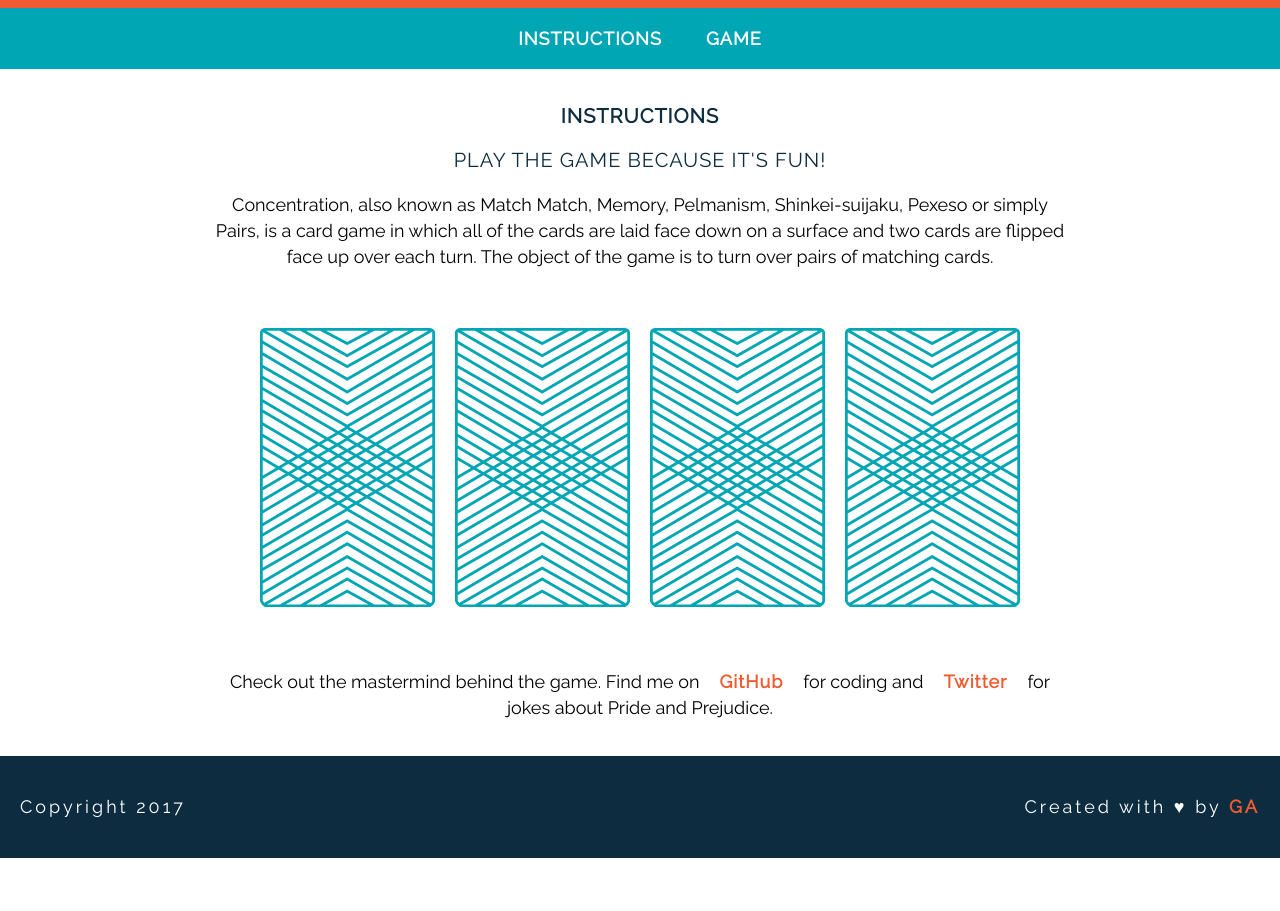
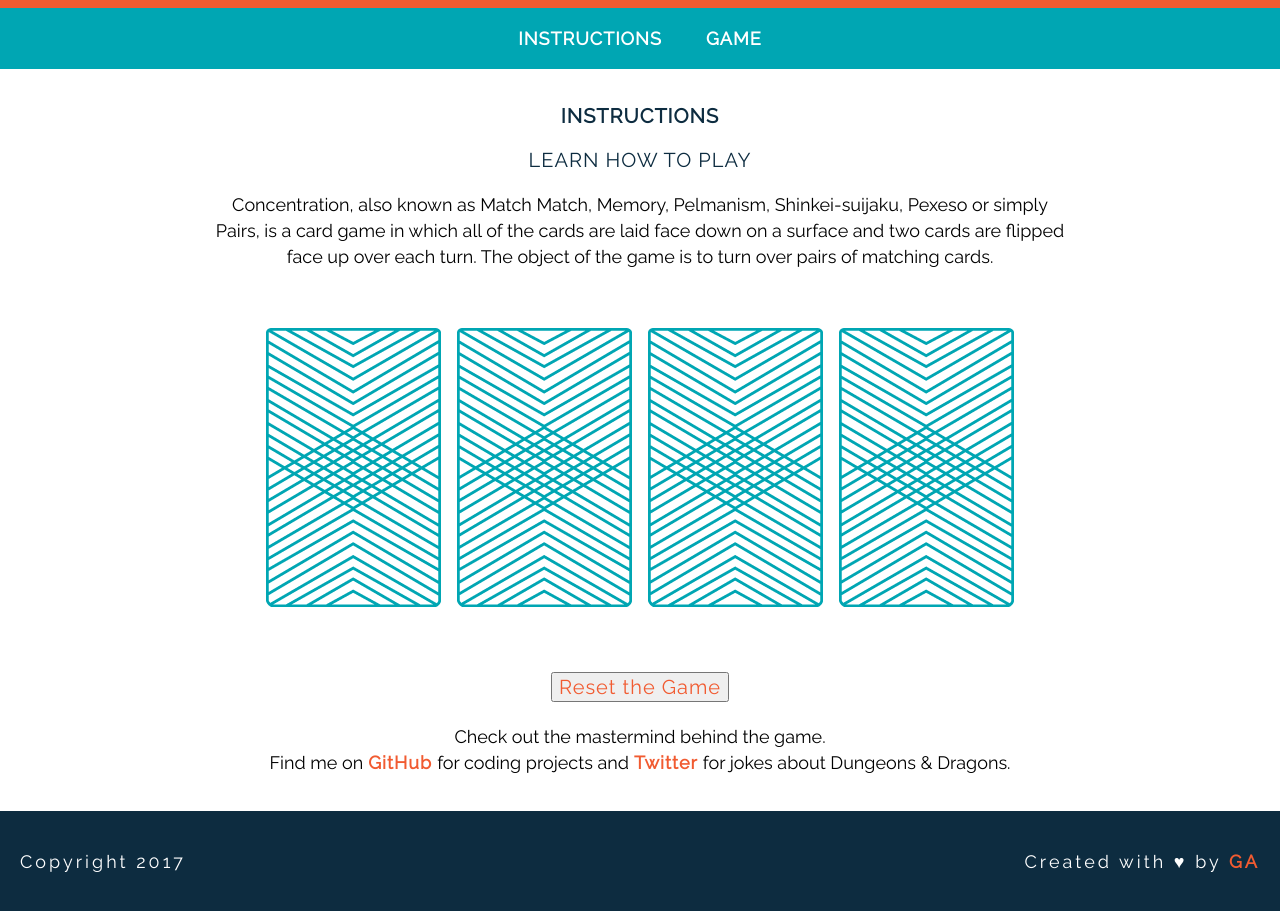
Before and after one commit to kristenmoran/wdi-fundamentals-memorygame, a plain HTML site: page memory_game/index.html in a window 1280 px wide. Shown: the part 105-1016 px from the top of the page. Before the commit the page ends 963 px from the top, so only its background shows below. Drawn offline with Linux system fonts and the light colour scheme.

Commit message:
created game logic

```diff
--- a/memory_game/css/style.css
+++ b/memory_game/css/style.css
@@ -76,6 +76,12 @@ img {
 .contact {
 	color: #F15B31;
 	letter-spacing: 1px;
+	border-bottom: 2px solid transparent;
+	margin: 0 5px;
+}
+
+.contact:hover {
+	border-color: #F15B31;
 }
 
 footer {
@@ -113,3 +119,20 @@ p {
 	color: #F15B31;
 	font-weight: 700;
 }
+
+.reset {
+	color: #F15B31;
+	font-family: "Raleway";
+	letter-spacing: 1px;
+	text-align: center;
+}
+
+.reset:hover {
+	border: 2px solid transparent;
+	background-color: #0D2C40;
+	color: #FFFFFF;
+}
+
+button {
+	font-size: 20px;
+}
--- a/memory_game/index.html
+++ b/memory_game/index.html
@@ -13,19 +13,18 @@
 <nav>
 <a href="#Instructions">Instructions</a>
 <!-- <a> element links to the game below -->
-<a href="#Game">Game</a>
+<a href="#game-board">Game</a>
 </nav>
 <main>
 <h2 id="Instructions">Instructions</h2>
-<h3>Play the game because it's fun!</h3>
+<h3>Learn How To Play</h3>
 <p>Concentration, also known as Match Match, Memory, Pelmanism, Shinkei-suijaku, Pexeso or simply Pairs, is a card game in which all of the cards are laid face down on a surface and two cards are flipped face up over each turn. The object of the game is to turn over pairs of matching cards.</p>
-<div id="Game">
-	<img src="images/back.png" alt="Queen of Diamonds">
-	<img src="images/back.png" alt="Queen of Hearts">
-	<img src="images/back.png" alt="King of Diamonds">
-	<img src="images/back.png" alt="King of Hearts">
+<div id="game-board" class="board clearfix">
 </div>
-<p>Check out the mastermind behind the game. Find me on<a class="contact" href="https://github.com/kristenmoran" target="_blank">GitHub</a>for coding and<a class="contact" href="https://twitter.com/Kristen_Moran" target="_blank">Twitter</a>for jokes about Pride and Prejudice.</p>
+<h4>
+<button id="reset" class="reset clearfix" value="restart">Reset the Game</button>
+</h4>
+<p>Check out the mastermind behind the game. <br>Find me on<a class="contact" href="https://github.com/kristenmoran" target="_blank">GitHub</a>for coding projects and<a class="contact" href="https://twitter.com/Kristen_Moran" target="_blank">Twitter</a>for jokes about Dungeons & Dragons.</br></p>
 </main>
 <footer class="clearfix">
 	<p class="copyright">Copyright 2017</p>
--- a/memory_game/js/main.js
+++ b/memory_game/js/main.js
@@ -27,6 +27,7 @@ let cards = [
 ];
 
 let cardsInPlay = [];
+let resetButton = document.getElementById('reset');
 
 function checkForMatch() {
 if (cardsInPlay.length === 2) {
@@ -38,16 +39,39 @@ if (cardsInPlay.length === 2) {
 }
 };
 
-function flipCard(cardId) {
+function flipCard() {
+
+	let cardId = this.getAttribute('data-id');
 
 console.log("User flipped " + cards[cardId].rank);
 console.log(cards[cardId].suit);
 console.log(cards[cardId].cardImage);
 cardsInPlay.push(cards[cardId].rank);
-
-checkForMatch();
+this.setAttribute('src', cards[cardId].cardImage);
+	checkForMatch();
 
 };
 
-flipCard(0);
-flipCard(2);
+function createBoard() {
+	for (let i = 0; i < cards.length; i++) {
+		//Logic here
+		let cardElement = document.createElement('img');
+		cardElement.setAttribute('src', "images/back.png");
+		cardElement.setAttribute('data-id', i);
+		cardElement.addEventListener('click', flipCard);
+		document.getElementById('game-board').appendChild(cardElement);
+	}
+};
+
+createBoard();
+
+
+/*
+//restarting game logic
+button.onclick = function() {
+	if (cardsInPlay.length === 2) {
+		let restartGame = document.createElement('resetButton')
+		resetButton.addEventListener('click', restartGame).reset();
+	}
+};
+*/
```
